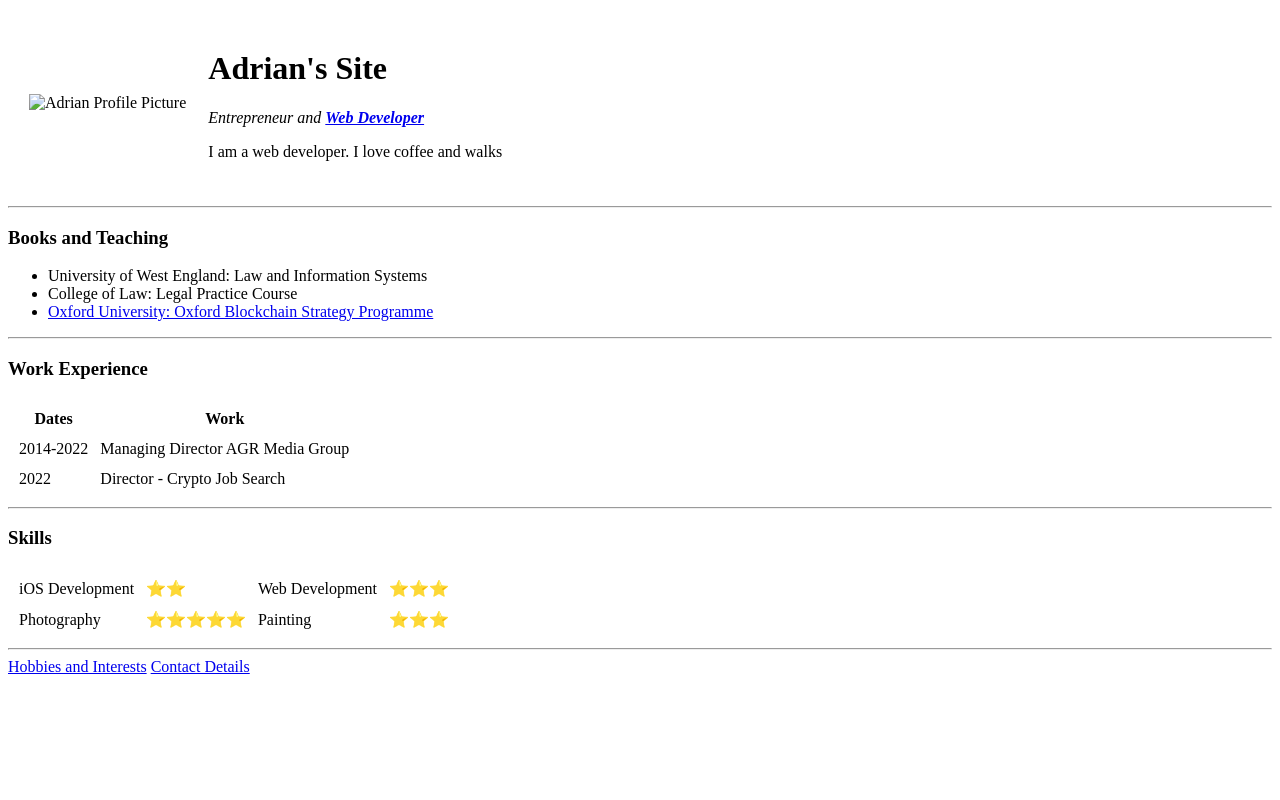
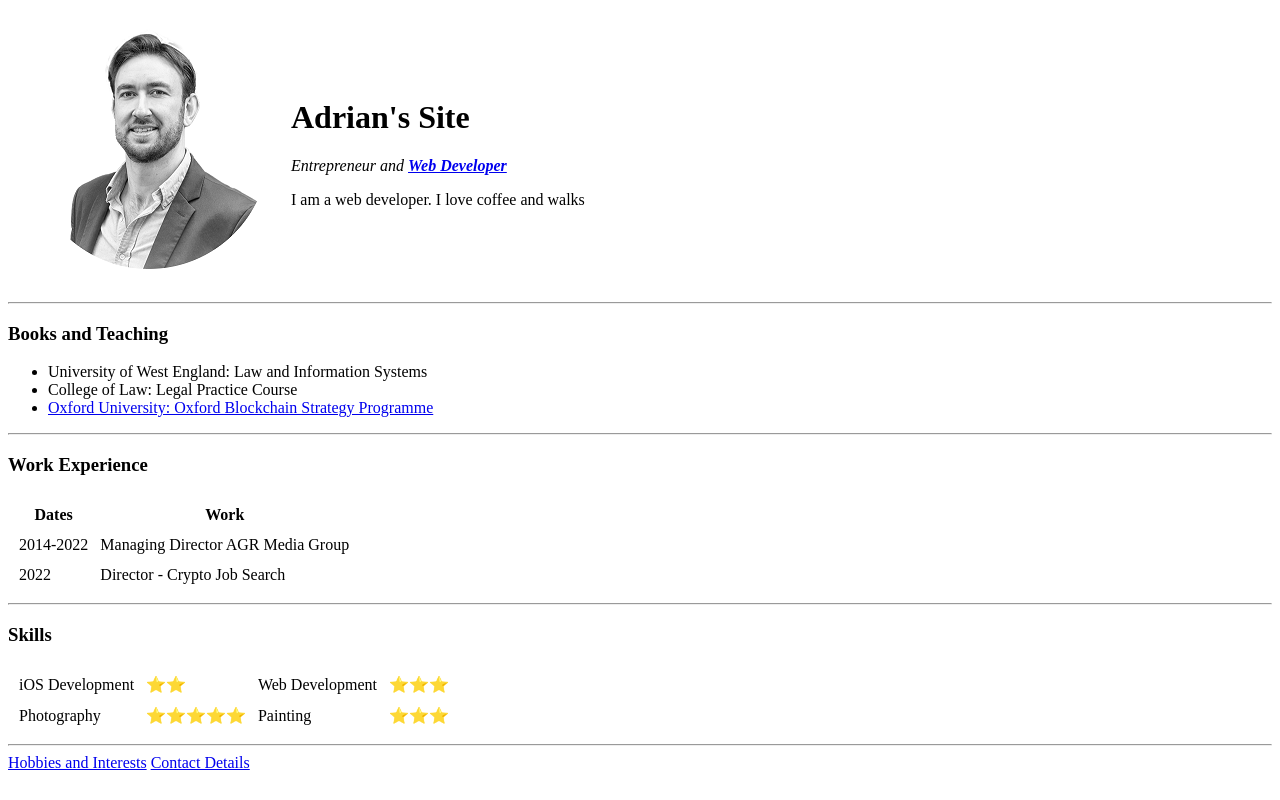
Before and after one commit to aide001/cv, a plain HTML site: page index.html in a window 1280 px wide. Drawn offline with Linux system fonts and the light colour scheme.

Commit message:
Update index.html

```diff
--- a/index.html
+++ b/index.html
@@ -8,7 +8,7 @@
    <body>
       <table cellspacing="20">
          <tr>
-            <td><img src="Images/Adrian_resized-modified.png" alt="Adrian Profile Picture"></td>
+            <td><img src="Adrian_resized-modified.png" alt="Adrian Profile Picture"></td>
             <td><h1>Adrian's Site</h1>
             <p><i>Entrepreneur and <strong><a href="https://en.wikipedia.org/wiki/Web_developer">Web Developer</a></strong></i></p>
             <p>I am a web developer. I love coffee and walks</p><td>
```
